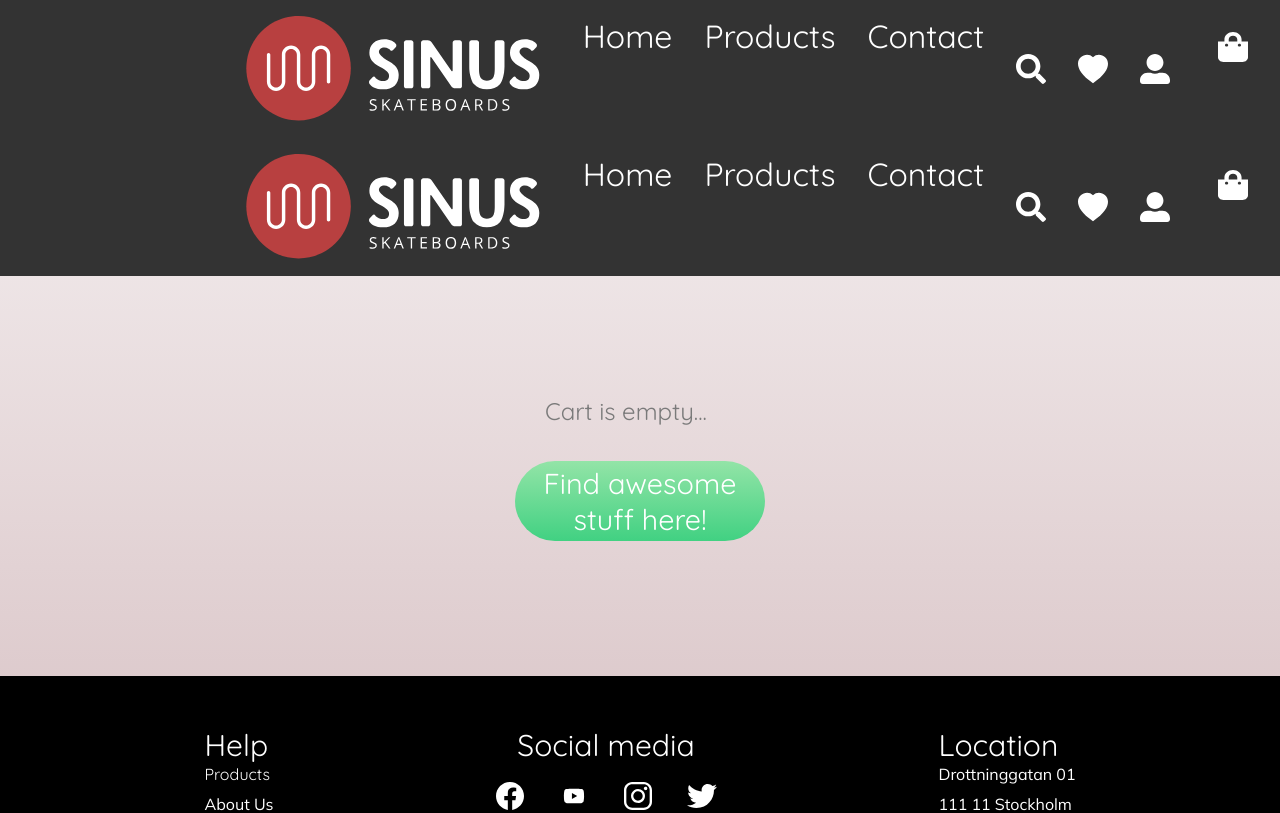
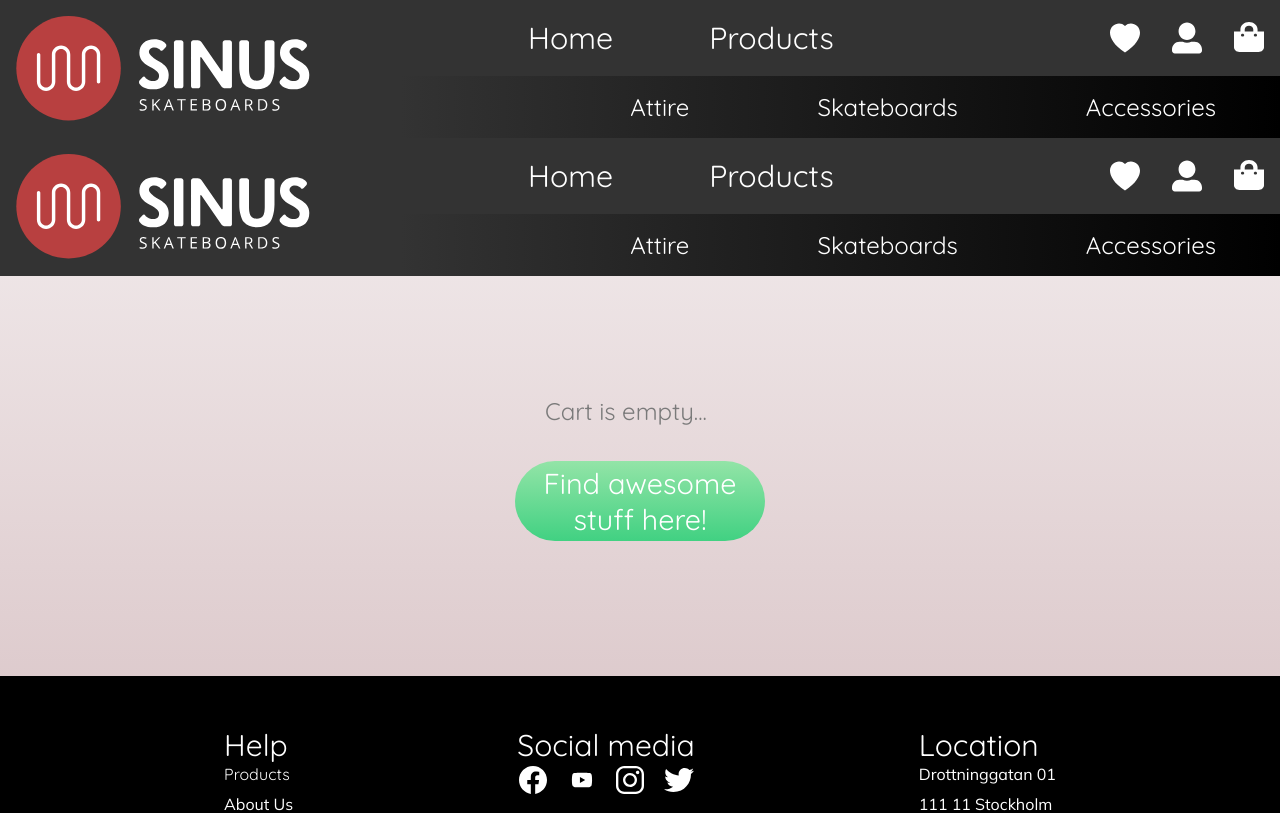
Before and after one commit to qimlonnegren/sinus-webshop, a Vue app: page /Cart in a window 1280 px wide. Shown: the top 813 px of the page. Built offline with nearby package versions, Linux system fonts and the light colour scheme.

Commit message:
Add changes to Header component. Merging to main directly due to crunch time

```diff
--- a/src/components/Header.vue
+++ b/src/components/Header.vue
@@ -2,11 +2,13 @@
   <div class="wrapper">
     <img src="@/assets/Sinus-Logo.svg" />
     <nav>
-      <router-link to="/"> Home </router-link>
-      <router-link to="/products"> Products </router-link>
-      <router-link to="/contact"> Contact </router-link>
+      <section class="nav-top">
+        <span class="span-left">
+          <router-link v-if="!isOpen" to="/"> Home </router-link>
+          <router-link v-if="!isOpen" to="/products"> Products </router-link>
+        </span>
 
-      <img class="icon" src="@/assets/Search-icon.svg" width="30" />
+        <span class="span-right">
           <img
             class="icon"
             src="@/assets/Heart-icon.svg"
@@ -14,18 +16,6 @@
             alt="Heart icon"
             @click="showList = true"
           />
-      <div class="profileButtonContainer" v-if="isLoggedIn">
-        <img
-          class="profileIcon"
-          src="@/assets/Profile-icon.svg"
-          width="30"
-          v-on:click="openProfileMenu"
-        />
-        <div class="profileMenuContainer" v-if="profileMenuIsOpen">
-          <router-link to="/profile" class="profileMenuItem">My account</router-link>
-          <p class="profileMenuItem" v-on:click="logOut">Log out</p>
-        </div>
-      </div>
           <img
             v-if="!isLoggedIn"
             v-on:click="openLoginRegistrationModal"
@@ -33,24 +23,54 @@
             src="@/assets/Profile-icon.svg"
             width="30"
           />
-      <Wishlist v-if="showList" @back="showList = false" @list="showList = false" />
-      <!-- <img class="icon" src="@/assets/Bag-icon.svg" width="30" /> -->
+          <Wishlist
+            v-if="showList"
+            @back="showList = false"
+            @list="showList = false"
+          />
           <router-link class="link" to="/Cart"
             ><img class="icon" src="@/assets/Bag-icon.svg" width="30"
           /></router-link>
+        </span>
+
+        <div class="profileButtonContainer" v-if="isLoggedIn">
+          <img
+            class="profile-icon"
+            src="@/assets/Profile-icon.svg"
+            width="30"
+            v-on:click="openProfileMenu"
+          />
+          <div class="profileMenuContainer" v-if="profileMenuIsOpen">
+            <router-link to="/profile" class="profileMenuItem"
+              >My account</router-link
+            >
+            <p class="profileMenuItem" v-on:click="logOut">Log out</p>
+          </div>
+        </div>
+      </section>
+
+      <section class="nav-bottom">
+        <router-link v-if="!isOpen" to="/Attire">
+         Attire
+         </router-link>
+        <router-link v-if="!isOpen" to="/Skateboards">
+          Skateboards
+        </router-link>
+        <router-link v-if="!isOpen" to="/Accessories">
+          Accessories
+        </router-link>
+      </section>
     </nav>
-    <SearchField v-if="isOpen" />
   </div>
 </template>
 
 <script>
 import Actions from "../store/action.types";
-import SearchField from "../components/SearchField.vue";
 import Wishlist from "../components/Wishlist.vue";
+
 export default {
   name: "Header",
   components: {
-    SearchField,
     Wishlist,
   },
   data() {
@@ -79,12 +99,8 @@ export default {
 };
 </script>
 
-<style lang="scss">
+<style lang="scss" scoped>
 .wrapper {
-  //  display: flex;
-  // background: #333333;
-  // color: #ffffff;
-  // height: 160px;
   display: flex;
   justify-content: flex-end;
   flex-direction: row;
@@ -92,104 +108,66 @@ export default {
   color: #ffffff;
   height: 138px;
   width: 100%;
+  // margin-bottom: 35px;
 }
-
 img {
-  margin: 1rem;
-  display: flex;
-  // justify-content: right;
-  cursor: pointer;
-}
-
-nav {
-  display: flex;
-  justify-content: space-evenly;
-
-  a {
-    text-decoration: none;
-    margin: 1rem;
-    color: #ffffff;
-    font-size: 2rem;
-    font-weight: 100;
-  }
-
-  .icon {
   margin: 1rem;
   display: flex;
 }
 nav {
   display: flex;
+  align-items: flex-end;
   flex-direction: column;
   width: 100%;
-    height: 70px;
-
+  height: 138px;
   .nav-top {
     display: flex;
     justify-content: flex-end;
+    height: 55%;
+    width: 50rem;
+    display: flex;
+    justify-content: space-between;
   }
   .nav-bottom {
     display: flex;
     justify-content: flex-end;
     background-image: linear-gradient(to left, black, #333333);
+    height: 45%;
+    width: 55rem;
+    display: flex;
   }
-
   .nav-bottom a {
     margin: 1rem 4rem;
   }
-
   a {
     text-decoration: none;
     margin: 1rem 2rem;
     color: #ffffff;
-      font-size: 2rem;
+    font-size: 1.5rem;
     font-weight: 100;
   }
-
-    .icons {
-      display: flex;
-      justify-content: flex-end;
-    }
-
   .icon {
-      width: 25px;
     margin: 1.4rem 1rem;
     display: flex;
     cursor: pointer;
   }
-
+}
 .link {
   margin: 0px;
-      padding: 0px;
-      // margin: 1rem;
 }
+.span-right {
+  display: flex;
+}
+.profile-icon {
+  height: 30px;
 }
 
-  .profileIcon {
-    height: min-content;
+span a {
+  font-size: 1.9rem;
+  margin: auto 3rem auto 3rem;
 }
+.span-left{
+  display: flex;
 
-  .profileButtonContainer {
-    display: flex;
-    align-items: center;
-    position: relative;
-  }
-
-  .profileMenuContainer {
-    position: absolute;
-    top: 110px;
-    background-color: white;
-    width: max-content;
-    display: flex;
-    flex-direction: column;
-    gap: 15px;
-    padding: 15px;
-  }
-
-  .profileMenuItem {
-    color: black;
-    font-size: 1rem;
-    margin: 0;
-    cursor: pointer;
-  }
 }
 </style>
```
Lines whose indentation alone changed are shown as unchanged.
